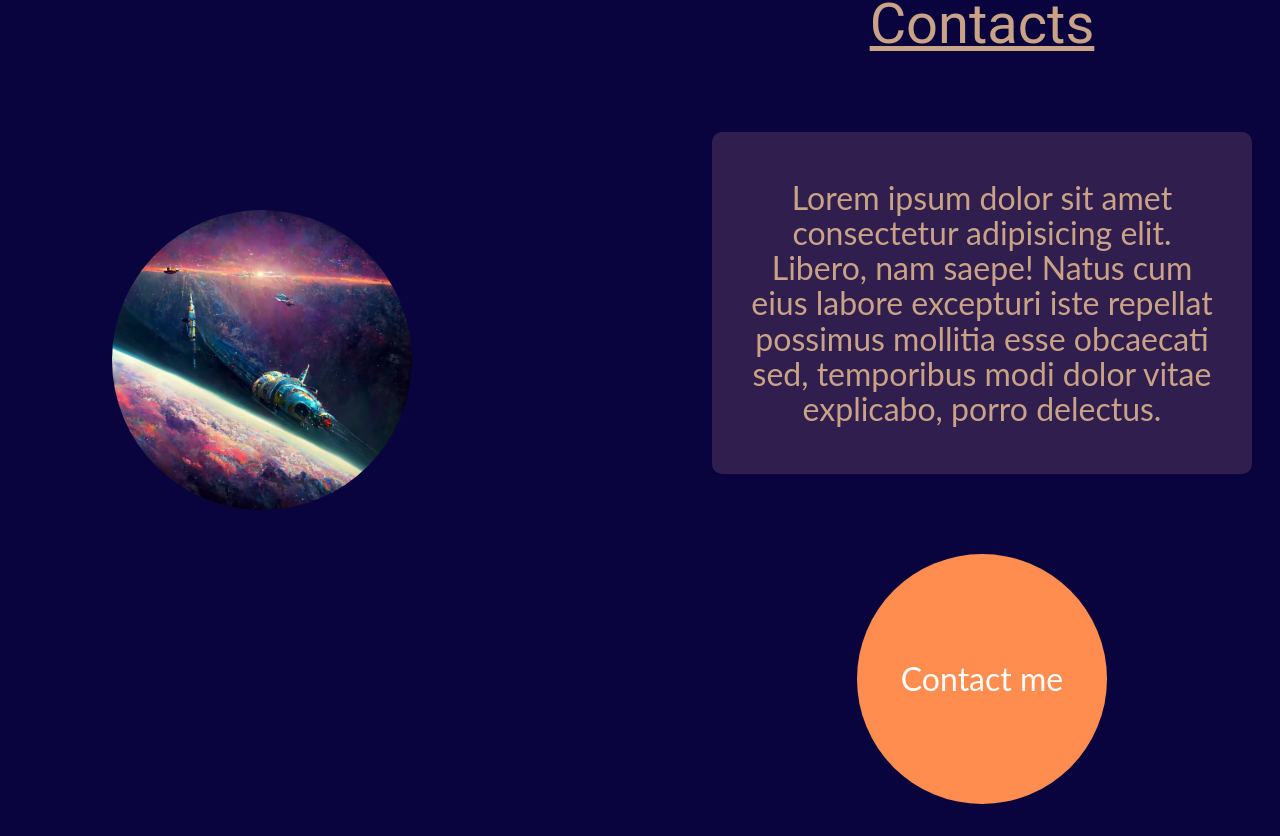
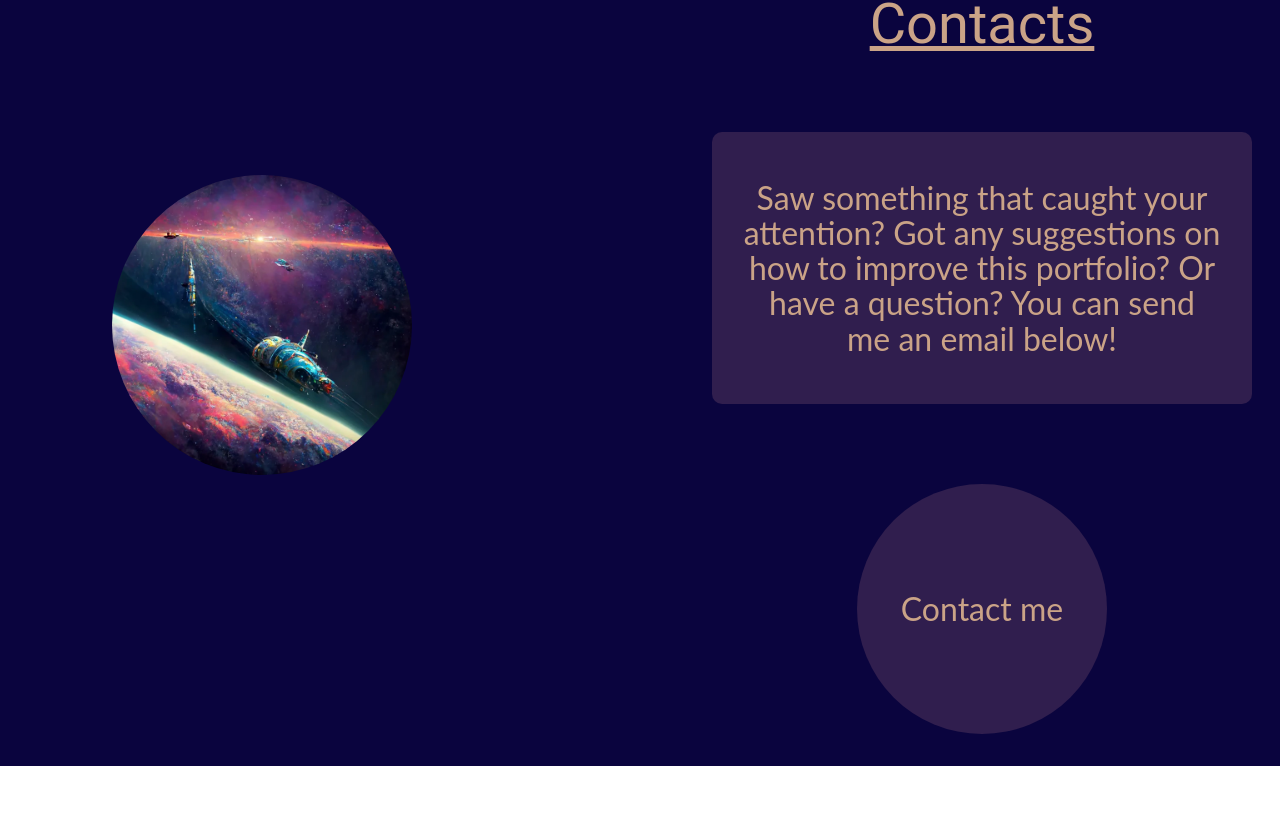
Before and after one commit to SpasMilenkov/Portfolio-website, a Vue app: page / in a window 1280 px wide. Shown: the part 5835-6671 px from the top of the page. After the commit the page ends 6601 px from the top, so only its background shows below. Built offline with nearby package versions, Linux system fonts and the light colour scheme.

Commit message:
Remove redundant ids and replace dummy text

```diff
--- a/src/components/Contacts.vue
+++ b/src/components/Contacts.vue
@@ -1,16 +1,13 @@
 <template>
-    <div class="container" id="contacts">
-        <div class="image-container" id="contacts-container">
+    <div class="container">
+        <div class="image-container filter">
             <img rel="preload" class="contacts-image" :src="image" alt="A space ship">
         </div>
-        <div class="content">
+        <div class="content filter">
             <h1 class="section-header">Contacts</h1>
-            <p class="contacts-text">Lorem ipsum dolor sit amet consectetur adipisicing elit. Libero, nam saepe! Natus cum eius labore excepturi iste repellat possimus mollitia esse obcaecati sed, temporibus modi dolor vitae explicabo, porro delectus.</p>
-            <a href="" v-on:click.prevent @click="toggleForm" class="circle-button">Contact me</a>
+            <p class="contacts-text">Saw something that caught your attention? Got any suggestions on how to improve this portfolio? Or have a question? You can send me an email below!</p>
+            <a href="#" v-on:click.prevent @click="toggleForm" class="circle-button">Contact me</a>
         </div>
-    </div>
-    <div class="form-container">
-
     </div>
     <ContactsForm v-if="formActive" :formActive="formActive"></ContactsForm>
 </template>
@@ -27,9 +24,11 @@ export default {
     },
     methods: {
         toggleForm() {
-            const section = document.getElementById('contacts');
-            section.classList.toggle('darken')
-            document.body.classList.toggle('flow-hidden')
+            const sections = [...document.getElementsByClassName('filter')];
+            sections.forEach(section=>{
+                section.classList.toggle('darken')
+                document.body.classList.toggle('flow-hidden')
+            })
             this.formActive = !this.formActive;
         },
         preload(){
@@ -104,16 +103,19 @@ export default {
         height: auto;
         aspect-ratio: 1/1;
         border-radius: 50%;
-        background-color: rgb(254, 141, 79);
+        background-color: rgba(200, 136, 140, 0.2);
 
         display: flex;
         align-items: center;
         justify-content: center;
 
-        color: white;
+        color: var(--orange);
         font-size: 2rem;
         text-decoration: none;
         font-family: 'Lato', sans-serif;
+    }
+    .circle-button:hover{
+        transform: scale(1.02);
     }
     @media only screen and (max-width: 1200px){
         .container{
```
